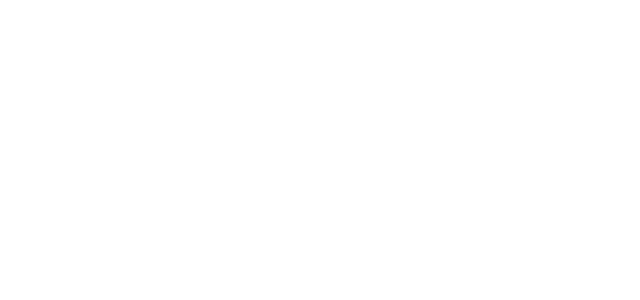
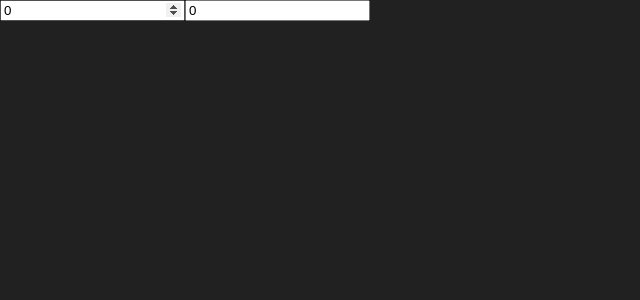
Before and after one commit to YuchanJung/dnd, a React (Create React App) app: page / in a window 1280 px wide. Shown: the top 300 px of the page, without its empty margins (0-640 px from the left). Built offline with nearby package versions, Linux system fonts and the light colour scheme.

Commit message:
get, set selector

```diff
--- a/src/App.tsx
+++ b/src/App.tsx
@@ -1,6 +1,32 @@
+import React from "react";
+import { useRecoilState } from "recoil";
+import { hoursSelector, minutesState } from "./atom";
 
 function App() {
-  return null;
+  const [minutes, setMinutes] = useRecoilState(minutesState);
+  const [hours, setHours] = useRecoilState(hoursSelector);
+  const onMinutesChange = (event:React.FormEvent<HTMLInputElement>) => {
+    setMinutes(+event.currentTarget.value);
+  }
+  const onHoursChange = (event: React.FormEvent<HTMLInputElement>) => {
+    setHours(+event.currentTarget.value);
+  };
+  return (
+    <div>
+      <input
+        value={minutes}
+        onChange={onMinutesChange}
+        type="number"
+        placeholder="Minutes"
+      />
+      <input
+        value={hours}
+        onChange={onHoursChange}
+        type="number"
+        placeholder="Hours"
+      />
+    </div>
+  );
 }
 
 export default App;
--- a/src/atom.tsx
+++ b/src/atom.tsx
@@ -1,6 +1,18 @@
-import { atom } from "recoil";
+import { atom, selector } from "recoil";
 
-export const initialAtom = atom({
-  key: "atom",
-  default: [],
+export const minutesState = atom({
+  key: "minutes",
+  default: 0,
 });
+
+export const hoursSelector = selector<number>({
+  key: "hours",
+  get: ({ get }) => {
+    const minutes = get(minutesState);
+    return minutes / 60;
+  },
+  set: ({ set }, newValue) => {
+    const minutes = Number(newValue) * 60;
+    set(minutesState, minutes);
+  },
+});
--- a/src/index.tsx
+++ b/src/index.tsx
@@ -3,6 +3,7 @@
 import { RecoilRoot } from 'recoil';
 import { ThemeProvider } from 'styled-components';
 import App from './App';
+import Globalstyle from './style/globalStyle';
 import { darkTheme } from './theme';
 
 ReactDOM.render(
@@ -10,6 +11,7 @@
     <RecoilRoot>
       <ThemeProvider theme={darkTheme}>
         <App />
+        <Globalstyle />
       </ThemeProvider>
     </RecoilRoot>
   </React.StrictMode>,
```
